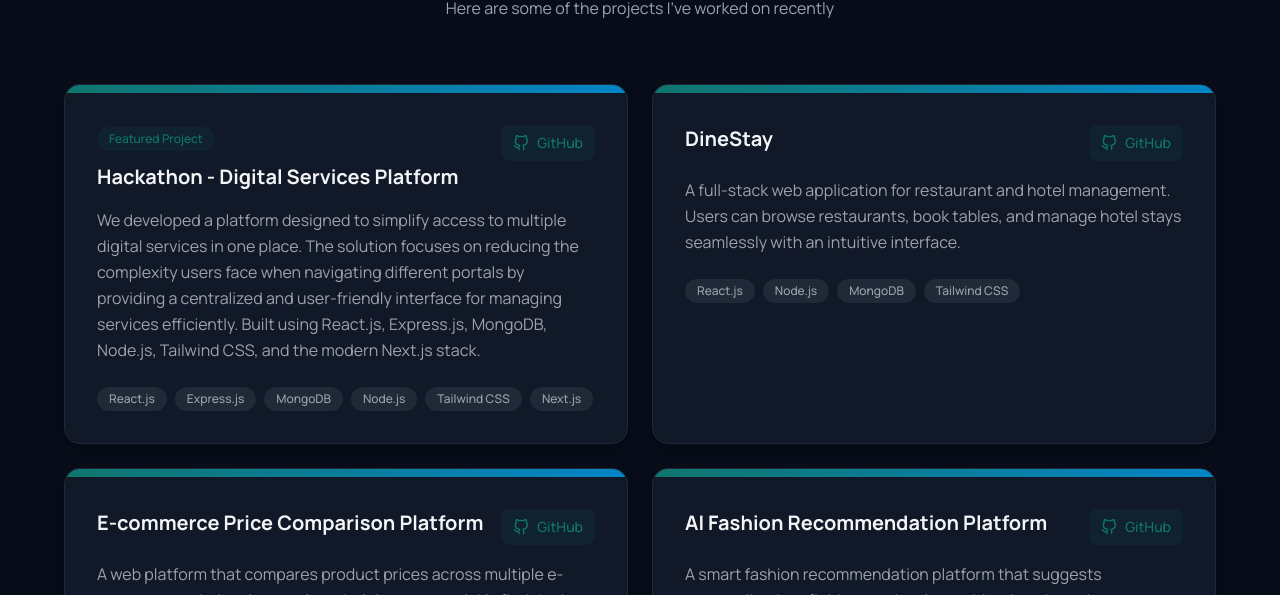
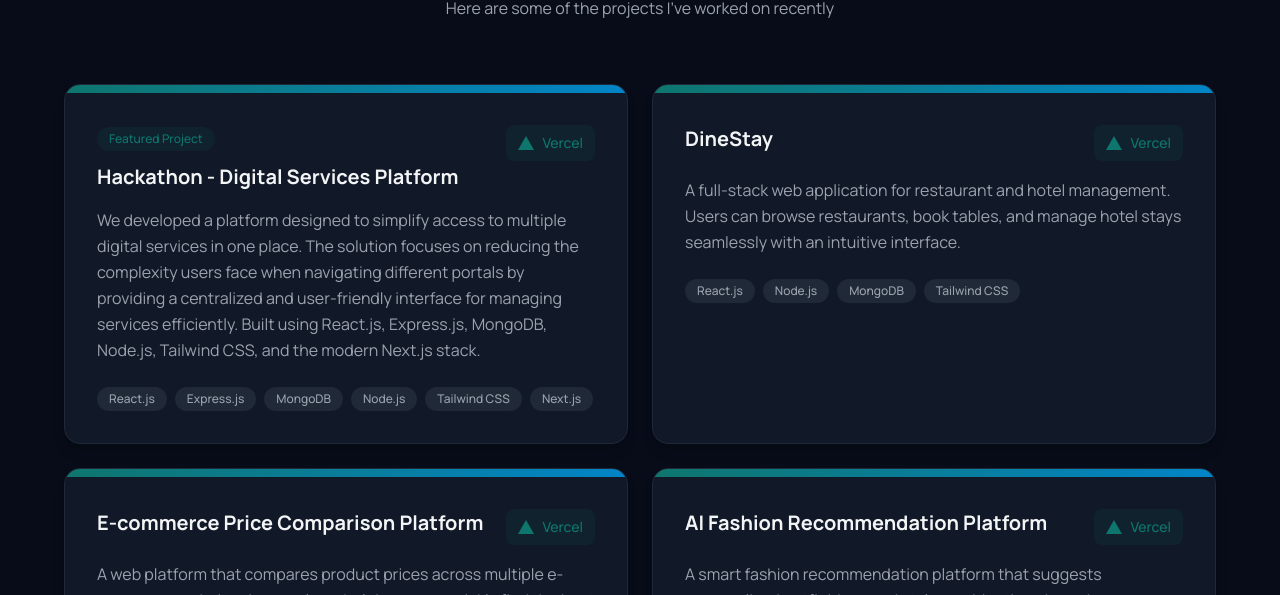
Before and after one commit to Ajit9834/portfolio, a React (Vite) app: page / in a window 1280 px wide. Shown: the part 2198-2793 px from the top of the page. Built offline with nearby package versions, Linux system fonts and the light colour scheme.

Commit message:
Updated Resume component

```diff
--- a/src/components/Projects.jsx
+++ b/src/components/Projects.jsx
@@ -1,6 +1,6 @@
 import { motion, useInView } from 'framer-motion'
 import { useRef } from 'react'
-import { FiGithub } from 'react-icons/fi'
+import { SiVercel } from 'react-icons/si'
 
 const projects = [
   {
@@ -65,8 +65,8 @@ function ProjectCard({ project, index, isInView }) {
             rel="noopener noreferrer"
             className="inline-flex items-center gap-2 px-3 py-2 text-sm font-medium rounded-lg bg-primary/10 text-primary hover:bg-primary hover:text-white transition-all duration-200"
           >
-            <FiGithub size={16} />
-            GitHub
+            <SiVercel size={16} />
+            Vercel
           </a>
         </div>
 
```
